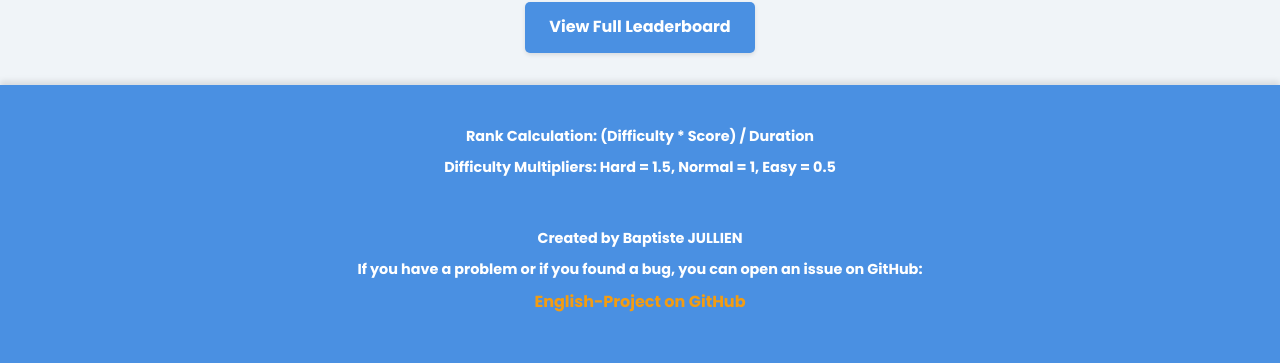
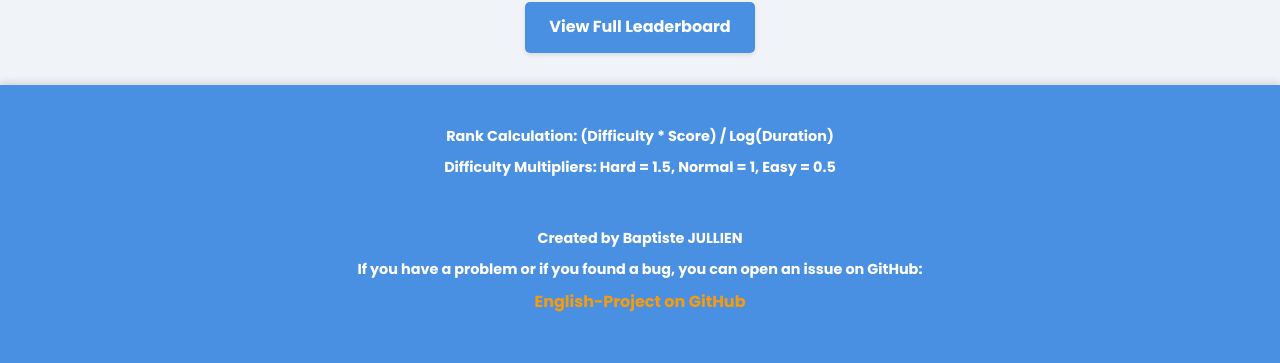
Before and after one commit to BaptTF/English-Project, a Flask app: page / in a window 1280 px wide. Shown: the part 736-1099 px from the top of the page. Run offline with Flask 3, Linux system fonts and the light colour scheme; data that the repository does not hold is empty; parts of the project's set-up code (start-up, migrations or seed data) failed here and were passed over.

Commit message:
fix: update rank calculation to use logarithm of duration for score ranking

```diff
--- a/app.py
+++ b/app.py
@@ -5,7 +5,7 @@ from Score import Score
 from Base import Base
 from utils import format_time
 import fake_word_generator
-from sqlalchemy import case, create_engine
+from sqlalchemy import case, create_engine, func
 from sqlalchemy.orm import sessionmaker
 from dotenv import load_dotenv
 import os
@@ -164,7 +164,7 @@ def scores():
         session_db.query(Score)
         .order_by(
             (
-                (Score.score / Score.duration_seconds)
+                (Score.score / func.log(Score.duration_seconds))
                 * case(
                     (Score.difficulty == "hard", 1.5),
                     (Score.difficulty == "normal", 1),
@@ -182,7 +182,7 @@ def scores():
 def scoresFull():
     scores = session_db.query(Score).order_by(
         (
-            (Score.score / Score.duration_seconds)
+            (Score.score / func.log(Score.duration_seconds))
             * case(
                 (Score.difficulty == "hard", 1.5),
                 (Score.difficulty == "normal", 1),
--- a/templates/index.html
+++ b/templates/index.html
@@ -46,7 +46,7 @@
     <footer class="fade-in">
         <div class="footer-content">
             <div class="score-info">
-                <p>Rank Calculation: (Difficulty * Score) / Duration</p>
+                <p>Rank Calculation: (Difficulty * Score) / Log(Duration)</p>
                 <p>Difficulty Multipliers: Hard = 1.5, Normal = 1, Easy = 0.5</p>
             </div>
             <div class="contact-info">
```
